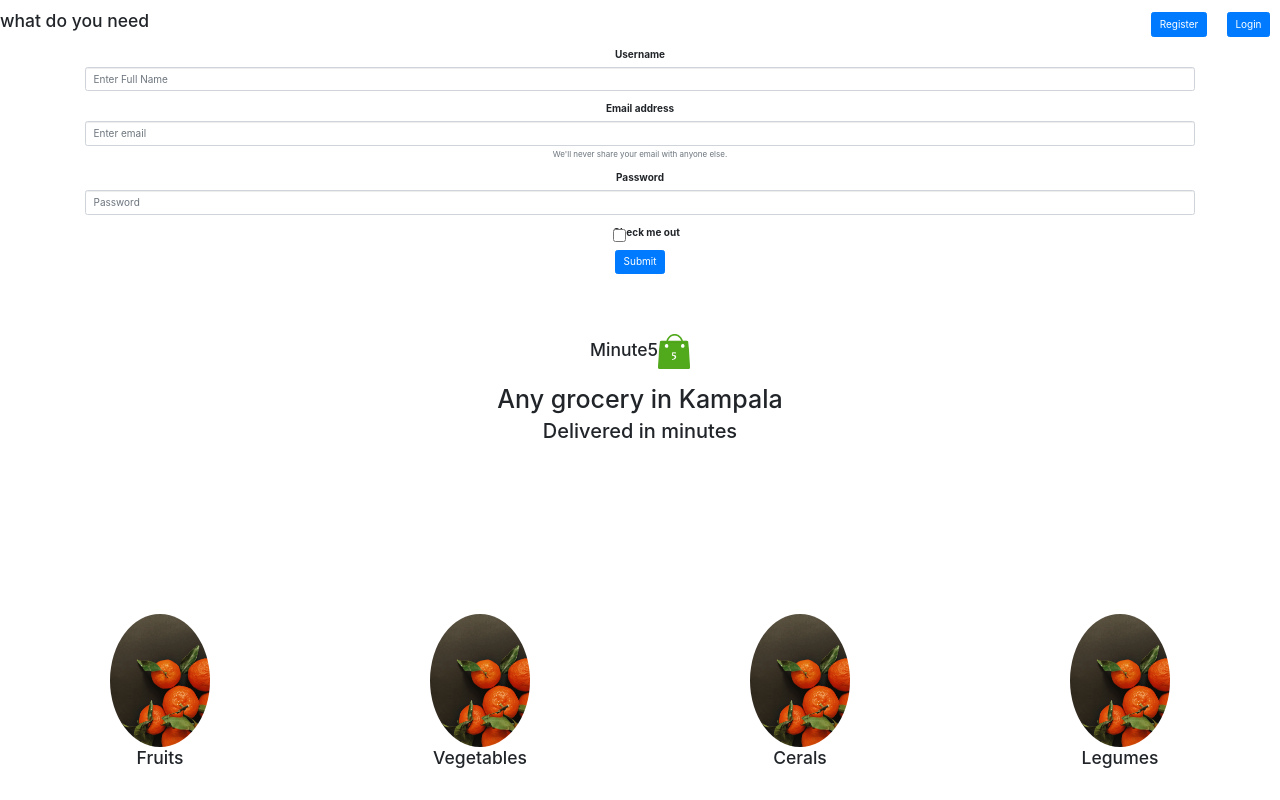
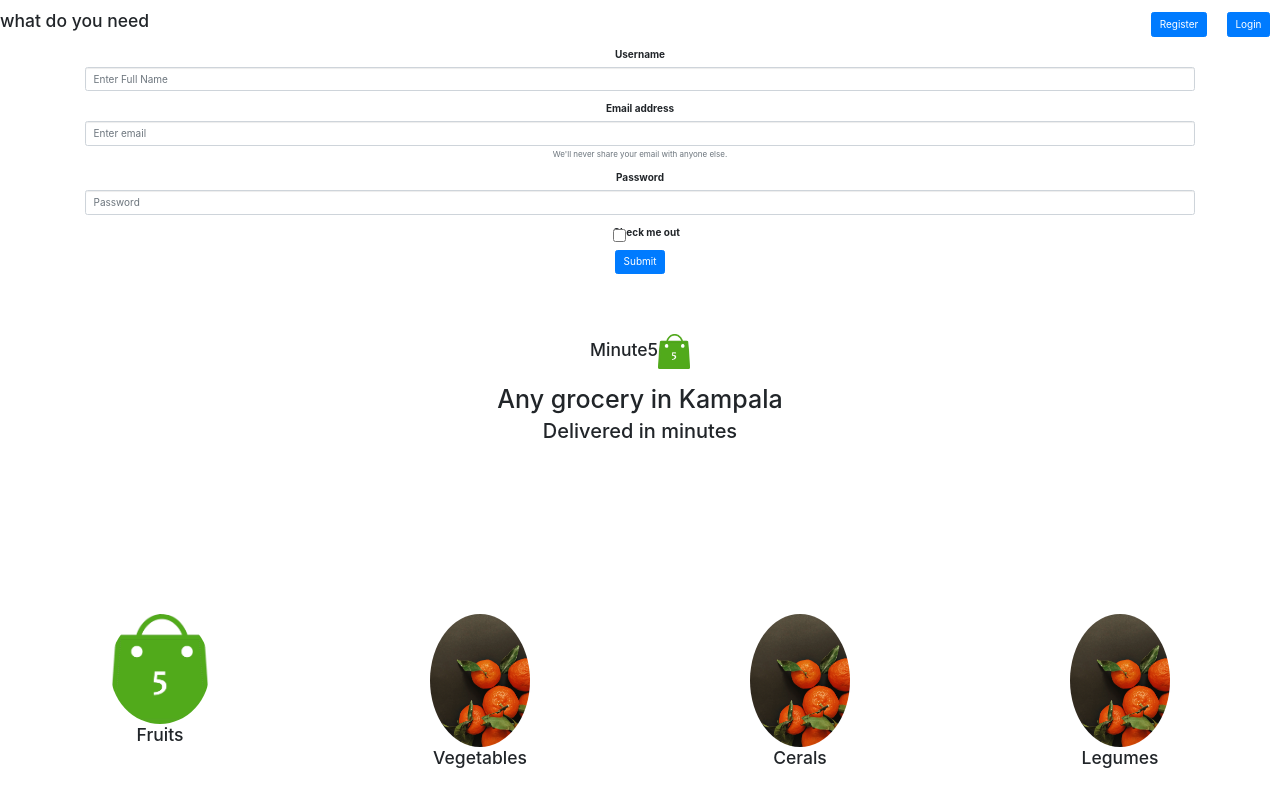
Before and after one commit to isiagi/minute5_UG, a React (Create React App) app: page /register in a window 1280 px wide. Built offline with nearby package versions, Linux system fonts and the light colour scheme.

Commit message:
added images

```diff
--- a/src/components/Home/Categories/Category.css
+++ b/src/components/Home/Categories/Category.css
@@ -6,7 +6,7 @@
     border-color: green;
     border-width: 5px;
     border-style: none;
-    border-radius: 100%;
+    border-radius: 50%;
 }
 
  /* button{
--- a/src/components/Home/Categories/Category.js
+++ b/src/components/Home/Categories/Category.js
@@ -1,6 +1,7 @@
 import FormFileInput from "react-bootstrap/esm/FormFileInput";
 import React, { Component } from "react";
 import oranges from "../images/oranges.jpg";
+import minute5_logo from "../images/minute5_logo.png";
 import "./Category.css";
 import { Container } from "react-bootstrap";
 import Image from "react-bootstrap/Image";
@@ -10,7 +11,7 @@ class Category extends Component {
     const categories = [
       {
         description: "Fruits",
-        img: `${oranges}`,
+        img: `${minute5_logo}`,
       },
       {
         description: "Vegetables",
```
